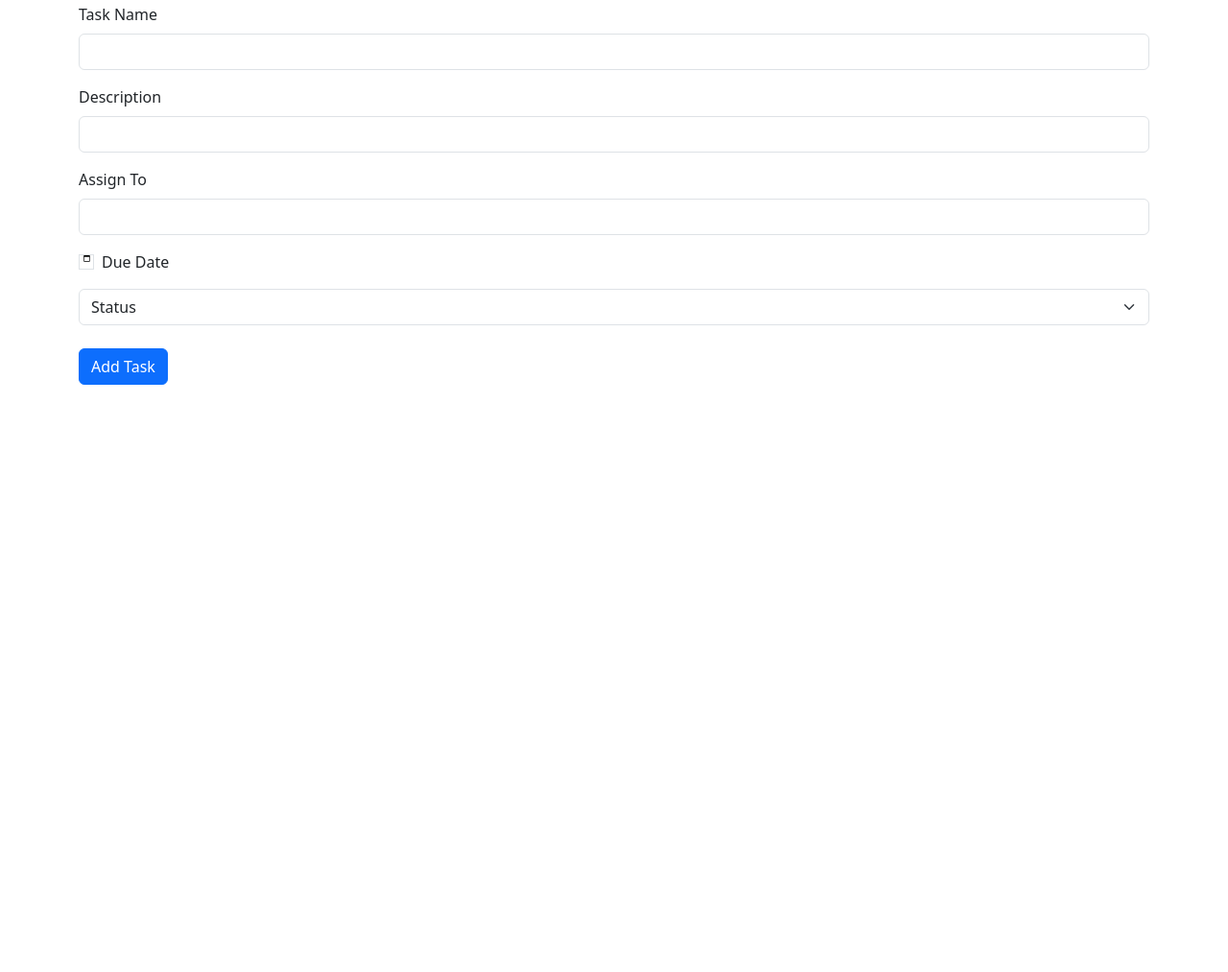
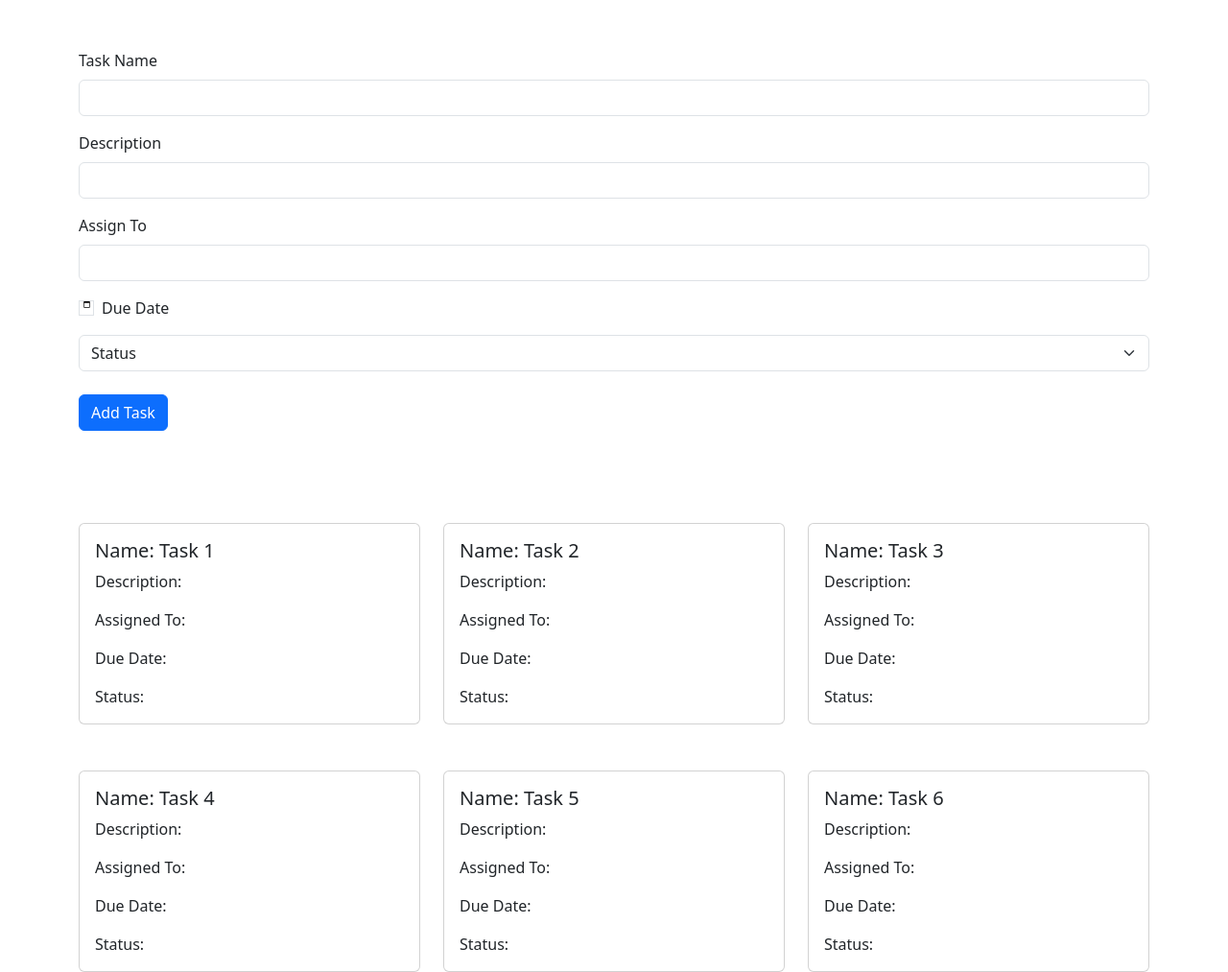
Before and after one commit to dilhan-j/task-list, a plain HTML site: page index.html in a window 1280 px wide. Shown: the part 53-1066 px from the top of the page at 96% size. Before the commit the page ends 800 px from the top, so only its background shows below. Drawn offline with nearby package versions, Linux system fonts and the light colour scheme.

Commit message:
second commit

```diff
--- a/index.html
+++ b/index.html
@@ -11,7 +11,7 @@
     <!-- Form for Task Planner -->
     <div class="container">
         <h1>TASK PLANNER</h1>
-        <form>
+        <form class="py-5">
             <div class="mb-3">
             <label for="taskName" class="form-label">Task Name</label>
             <input type="text" class="form-control" id="taskName">
@@ -38,6 +38,77 @@
           <br>
             <button type="button" class="btn btn-primary">Add Task</button>
         </form>
+        <!-- TASK LIST -->
+        <div class="row py-5">
+            <div class="col-sm-4 mb-3 mb-sm-0">
+              <div class="card">
+                <div class="card-body">
+                  <h5 class="card-title">Name: Task 1</h5>
+                  <p class="card-text">Description:</p>
+                  <p class="card-text">Assigned To:</p>
+                  <p class="card-text">Due Date:</p>
+                  <p class="card-text">Status:</p>
+                </div>
+              </div>
+            </div>
+            <div class="col-sm-4">
+                <div class="card">
+                  <div class="card-body">
+                    <h5 class="card-title">Name: Task 2</h5>
+                    <p class="card-text">Description:</p>
+                    <p class="card-text">Assigned To:</p>
+                    <p class="card-text">Due Date:</p>
+                    <p class="card-text">Status:</p>
+                  </div>
+                </div>
+              </div>
+              <div class="col-sm-4">
+                <div class="card">
+                  <div class="card-body">
+                    <h5 class="card-title">Name: Task 3</h5>
+                    <p class="card-text">Description:</p>
+                    <p class="card-text">Assigned To:</p>
+                    <p class="card-text">Due Date:</p>
+                    <p class="card-text">Status:</p>
+                  </div>
+                </div>
+              </div>
+        </div>
+        <div class="row">
+            <div class="col-sm-4 mb-3 mb-sm-0">
+              <div class="card">
+                <div class="card-body">
+                  <h5 class="card-title">Name: Task 4</h5>
+                  <p class="card-text">Description:</p>
+                  <p class="card-text">Assigned To:</p>
+                  <p class="card-text">Due Date:</p>
+                  <p class="card-text">Status:</p>
+                </div>
+              </div>
+            </div>
+            <div class="col-sm-4">
+                <div class="card">
+                  <div class="card-body">
+                    <h5 class="card-title">Name: Task 5</h5>
+                    <p class="card-text">Description:</p>
+                    <p class="card-text">Assigned To:</p>
+                    <p class="card-text">Due Date:</p>
+                    <p class="card-text">Status:</p>
+                  </div>
+                </div>
+              </div>
+              <div class="col-sm-4">
+                <div class="card">
+                  <div class="card-body">
+                    <h5 class="card-title">Name: Task 6</h5>
+                    <p class="card-text">Description:</p>
+                    <p class="card-text">Assigned To:</p>
+                    <p class="card-text">Due Date:</p>
+                    <p class="card-text">Status:</p>
+                  </div>
+                </div>
+              </div>
+        </div>
     </div>
     <script src="https://cdn.jsdelivr.net/npm/bootstrap@5.3.0-alpha3/dist/js/bootstrap.bundle.min.js" integrity="sha384-ENjdO4Dr2bkBIFxQpeoTz1HIcje39Wm4jDKdf19U8gI4ddQ3GYNS7NTKfAdVQSZe" crossorigin="anonymous"></script>
 </body>
```
